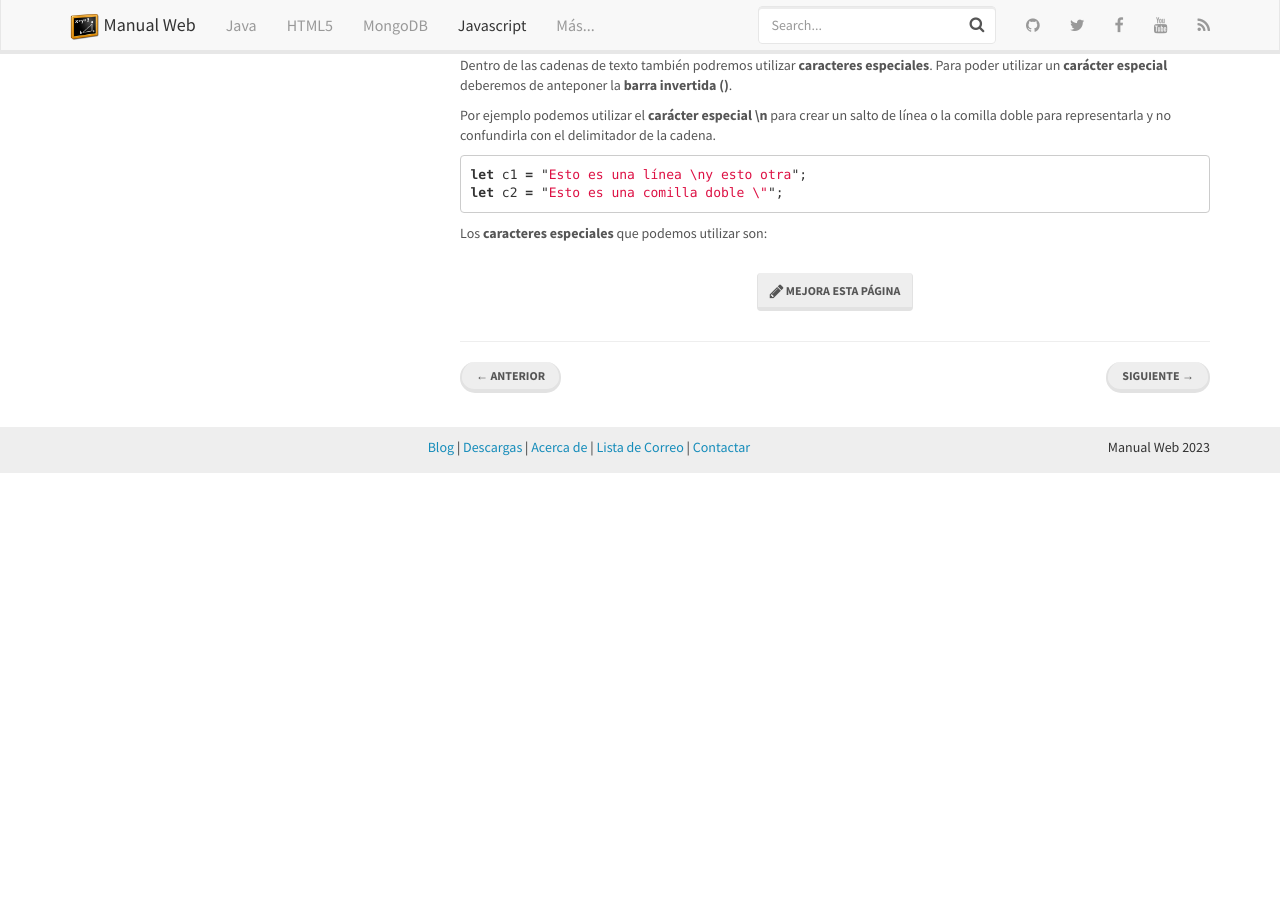
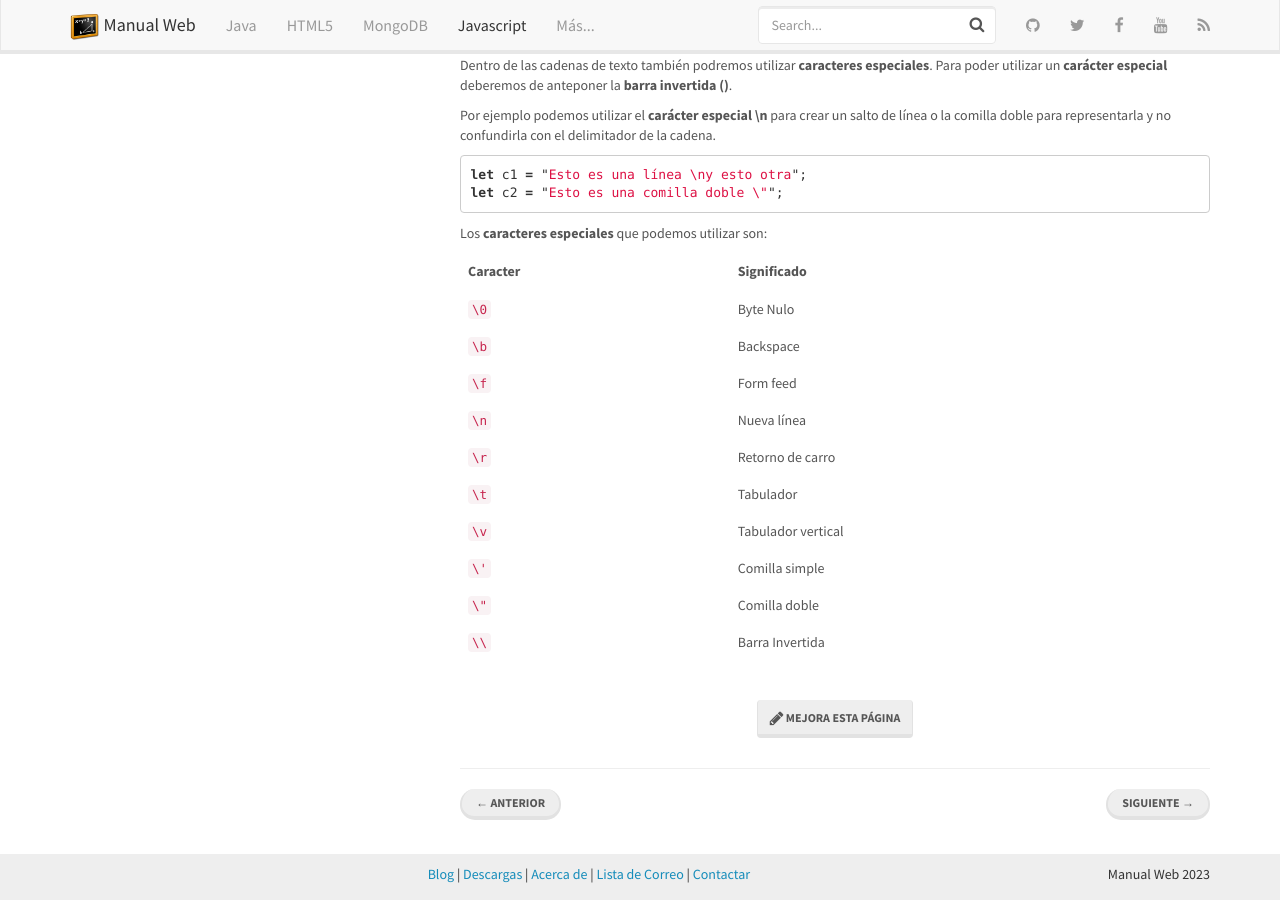
Before and after one commit to manualweb/manualweb, a Jekyll site: the page built from _javascript/literales-javascript.md, in a window 1280 px wide and 900 px high, scrolled down 2891 px. Built offline with Jekyll 4.4.1, drawn with Linux system fonts in a browser that asks for light colours; nearby versions of some CDN libraries; comment, search, counter and statistics services are not loaded; before the commit the page ends 3364 px from its top, so only the background shows below that.

Commit message:
Nuevos Elementos

```diff
--- a/_javascript/literales-javascript.md
+++ b/_javascript/literales-javascript.md
@@ -210,3 +210,17 @@ let c2 = "Esto es una comilla doble \"";
 
 
 Los **caracteres especiales** que podemos utilizar son:
+
+
+| Caracter | Significado        |
+| -------- | ------------------ |
+| `\0`     | Byte Nulo          |
+| `\b`     | Backspace          |
+| `\f`     | Form feed          |
+| `\n`     | Nueva línea        |
+| `\r`     | Retorno de carro   |
+| `\t`     | Tabulador          |
+| `\v`     | Tabulador vertical |
+| `\'`     | Comilla simple     |
+| `\"`     | Comilla doble      |
+| `\\`     | Barra Invertida    |
```
